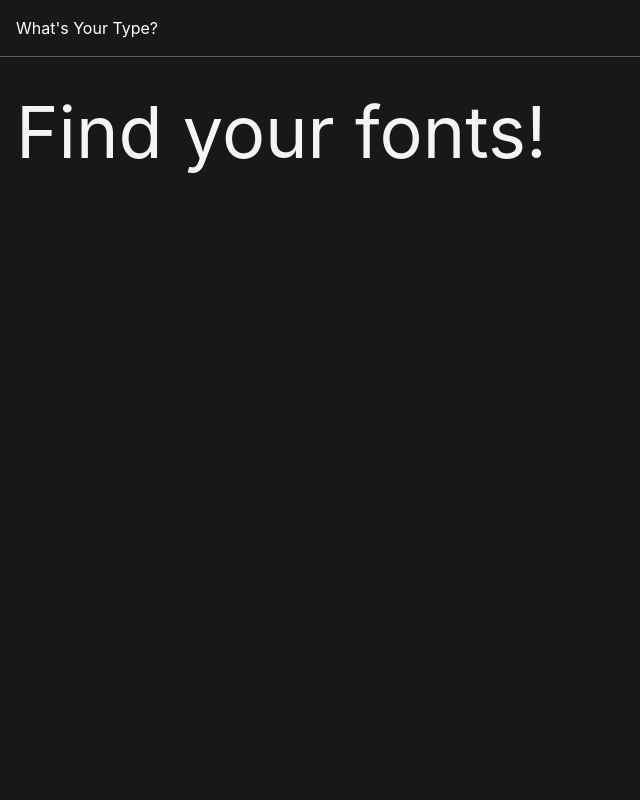
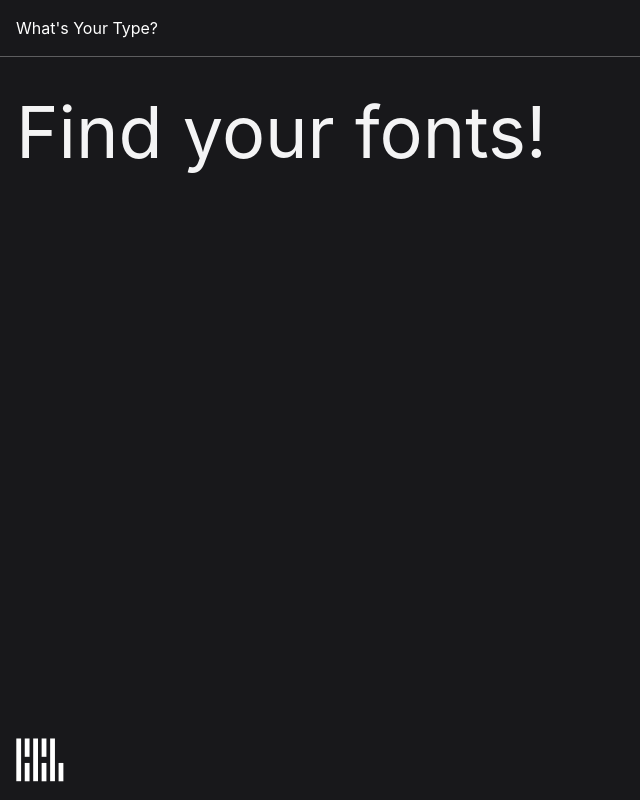
Before and after one commit to Computational-Creativity-Lab/Crowdsourcing-Font-Preferences, a Next.js app: page / in a window 1280 px wide. Shown: the whole page, without its empty margins (0-640 px from the left). Built offline with nearby package versions, Linux system fonts and the light colour scheme; a web font is replaced by a local one.

Commit message:
add ccl logo

```diff
--- a/src/components/JoyRide.js
+++ b/src/components/JoyRide.js
@@ -19,12 +19,12 @@ export default function JoyRide(props) {
       initial={{ opacity: 0 }}
       animate={{ opacity: 1 }}
       exit={{ opacity: 0 }}
-      transition={{ ease: [0.16, 1, 0.3, 1], duration: 0.5 }}
+      transition={{ ease: [0.16, 1, 0.3, 1], duration: 2 }}
       className="fixed top-0 left-0 w-full h-full  bg-[rgba(0,0,0,.5)] z-20"
     >
       <div className="flex items-center justify-center h-full">
         <motion.div
-          initial={{ translateY: 20 }}
+          initial={{ translateY: 40 }}
           animate={{ translateY: 0 }}
           transition={{ ease: [0.16, 1, 0.3, 1], duration: 1 }}
           className="rounded-xl drop-shadow-2xl  overflow-hidden overflow-y-auto max-w-[800px] w-[90%] max-h-[95%] bg-zinc-900"
--- a/src/pages/index.js
+++ b/src/pages/index.js
@@ -46,6 +46,13 @@ export default function Home() {
           >
             Find your fonts!
           </motion.h1>
+          <div className="fixed bottom-0 left-0 px-4 py-4 pointer-events-none">
+            <img
+              src={"/ccl-logo.svg"}
+              alt="ccl logo"
+              className="w-[48px] h-[48px] block"
+            />
+          </div>
         </GlobalContainer>
       </motion.main>
     </AnimatePresence>
```
Also changed, not shown: public/ccl-logo.svg (added).
